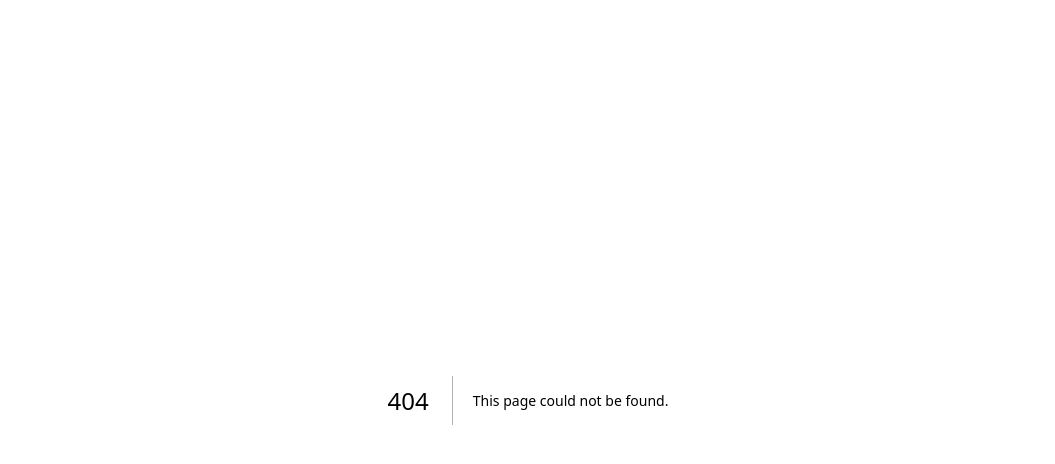
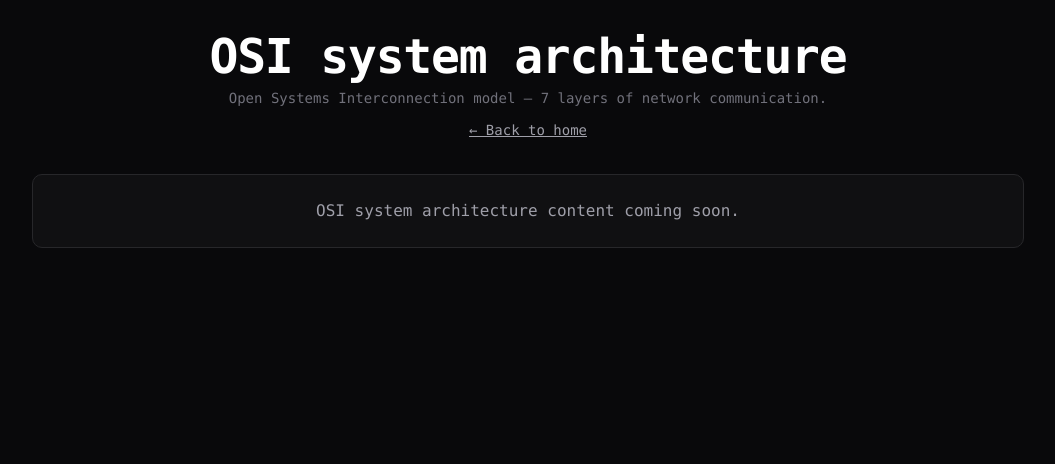
Before and after one commit to AmanBani/Intelligent-API-Gateway, a Next.js app in the folder frontend/: page /osi-system-architecture in a window 1280 px wide. Before the commit this address had no page. Shown: the top 464 px of the page, without its empty margins (112-1167 px from the left). Built offline with nearby package versions, Linux system fonts and the light colour scheme.

Commit message:
added changes to frontend

```diff
--- /dev/null
+++ b/frontend/app/osi-system-architecture/page.tsx
@@ -0,0 +1,30 @@
+import Link from "next/link";
+
+export default function OsiSystemArchitecturePage() {
+  return (
+    <div className="min-h-screen w-full bg-zinc-950 font-mono text-zinc-200">
+      <div className="mx-auto max-w-5xl px-4 py-8">
+        <div className="mb-8 text-center">
+          <h1 className="text-4xl font-bold tracking-tight text-white md:text-5xl">
+            OSI system architecture
+          </h1>
+          <p className="mt-2 text-sm text-zinc-500">
+            Open Systems Interconnection model — 7 layers of network communication.
+          </p>
+          <Link
+            href="/"
+            className="mt-3 inline-block text-sm text-zinc-400 underline hover:text-white"
+          >
+            ← Back to home
+          </Link>
+        </div>
+
+        <div className="rounded-lg border border-zinc-800 bg-zinc-900/50 p-6">
+          <p className="text-zinc-400 text-center">
+            OSI system architecture content coming soon.
+          </p>
+        </div>
+      </div>
+    </div>
+  );
+}
--- a/frontend/components/features-1.tsx
+++ b/frontend/components/features-1.tsx
@@ -1,6 +1,6 @@
 import { Card, CardContent, CardHeader } from '@/components/ui/card'
 import { Button } from '@/components/ui/button'
-import { Settings2, Sparkles, Zap } from 'lucide-react'
+import { Layers, Settings2, Sparkles, Zap } from 'lucide-react'
 import { ReactNode } from 'react'
 import { DoorOpen } from 'lucide-react'
 import Link from 'next/link'
@@ -38,18 +38,23 @@ export default function Features({ className = "" }) {
                     <Card className="group shadow-zinc-950/5">
                         <CardHeader className="pb-3">
                             <CardDecorator>
-                                <Settings2
+                                <Layers
                                     className="size-6"
                                     aria-hidden
                                 />
                             </CardDecorator>
 
-                            <h3 className="mt-6 text-3xl font-medium font-mono">Chunk Storage</h3>
+                            <h3 className="mt-6 text-3xl font-medium font-mono">OSI System Architecture</h3>
                         </CardHeader>
 
                         <CardContent>
-                            <p className="mt-3 text-sm font-mono">From design elements to functionality, you have complete control to create a unique and personalized experience.</p>
+                            <p className="mt-3 text-sm font-mono">Explore the 7-layer OSI model and understand how data flows across network protocols from physical to application layer.</p>
                         </CardContent>
+                        <div className="flex justify-center mt-4">
+                            <Button asChild size="sm" className="w-20 h-8 bg-blue-500 text-white font-mono hover:bg-blue-600">
+                                <Link href="/osi-system-architecture">Visit</Link>
+                            </Button>
+                        </div>
                     </Card>
 
                     <Card className="group shadow-zinc-950/5">
```
